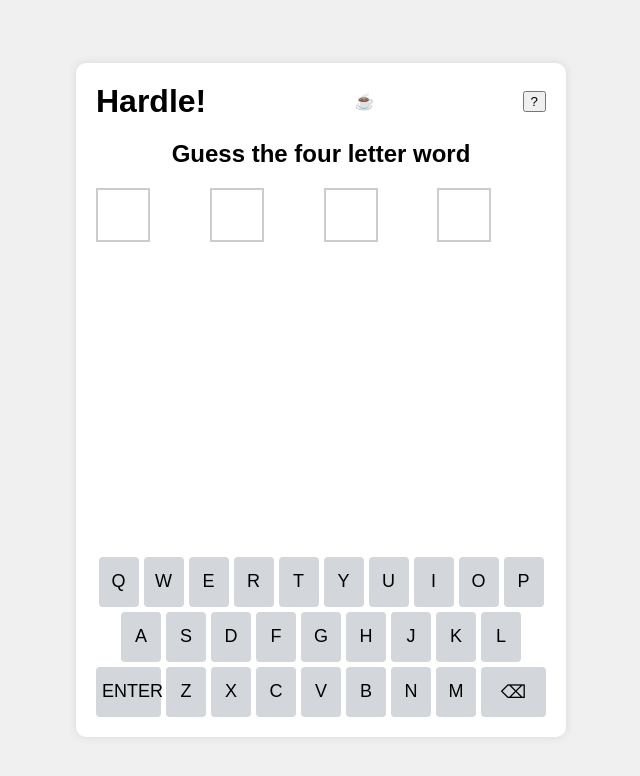
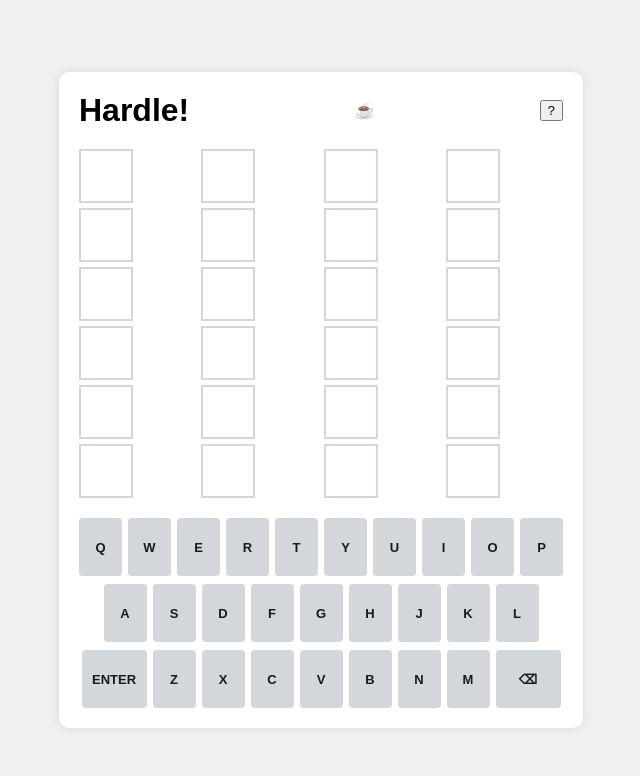
Before and after one commit to jamesdanielwhitford/deploy-test, a Flask app: page / in a window 1280 px wide. Shown: the top 776 px of the page, without its empty margins (319-959 px from the left). Run offline with Flask 3, Linux system fonts and the light colour scheme; some libraries are stand-ins or nearby versions.

Commit message:
pretty great UI setup

```diff
--- a/static/css/styles.css
+++ b/static/css/styles.css
@@ -40,69 +40,67 @@
   gap: 5px;
 }
 
-.letter-box {
+.guess-row > div {
   width: 50px;
   height: 50px;
-  border: 2px solid #ccc;
+  border: 2px solid #d3d6da;
   display: flex;
   justify-content: center;
   align-items: center;
   font-size: 24px;
   font-weight: bold;
+  text-transform: uppercase;
+  transition: background-color 0.3s, border-color 0.3s, color 0.3s;
+  cursor: pointer;
 }
 
-#currentGuess {
-  font-size: 24px;
-  margin-bottom: 10px;
+.guess-row > div.guessed {
+  border-color: #787c7e;
+}
+
+.guess-row > div.red {
+  background-color: #f28b82;
+}
+
+.guess-row > div.orange {
+  background-color: #fbbc04;
+}
+
+.guess-row > div.green {
+  background-color: #34a853;
+}
+
+.guess-row.correct > div {
+  background-color: #34a853;
+  border-color: #34a853;
+  color: white;
 }
 
 .keyboard {
   display: grid;
   grid-template-rows: repeat(3, 1fr);
-  gap: 5px;
+  gap: 8px;
 }
 
 .keyboard-row {
   display: flex;
   justify-content: center;
-  gap: 5px;
+  gap: 6px;
 }
 
-.letter-button {
-  width: 40px;
-  height: 50px;
-  font-size: 18px;
+.keyboard button {
+  width: 43px;
+  height: 58px;
+  font-size: 13px;
+  font-weight: bold;
   border: none;
+  border-radius: 4px;
   background-color: #d3d6da;
-  border-radius: 4px;
+  color: #1a1a1b;
   cursor: pointer;
+  text-transform: uppercase;
 }
 
-.letter-button[data-key="ENTER"],
-.letter-button[data-key="⌫"] {
+.keyboard button.wide-button {
   width: 65px;
 }
-
-.letter-button.correct {
-  background-color: #6aaa64;
-  color: white;
-}
-
-.letter-button.present {
-  background-color: #c9b458;
-  color: white;
-}
-
-.letter-button.absent {
-  background-color: #787c7e;
-  color: white;
-}
-
-#message {
-  margin-top: 10px;
-  font-weight: bold;
-}
-
-#guesses {
-  margin-top: 20px;
-}
--- a/static/js/hardle.js
+++ b/static/js/hardle.js
@@ -3,142 +3,113 @@
 function getDailyWord(words) {
   const seed = Math.floor(Date.now() / (24 * 60 * 60 * 1000));
   const rng = new Math.seedrandom(seed);
-  return words[Math.floor(rng() * words.length)];
+  return words[Math.floor(rng() * words.length)].toUpperCase();
 }
 
 let dailyWord = getDailyWord(words);
-let guessesRemaining = 8;
-let userGuesses = [];
+let guessesRemaining = 6;
 let currentGuess = '';
+let guessHistory = [];
+let gameOver = false;
 
-document.getElementById('word').textContent = dailyWord.replace(/./g, '*');
+const colors = ['', 'red', 'orange', 'green'];
 
-// Remove event listeners for the input field and guess button
-const input = document.getElementById('guessInput');
-input.style.display = 'none'; // Hide the input field
+document.addEventListener('DOMContentLoaded', () => {
+  const keyboard = document.querySelector('.keyboard');
+  const guessGrid = document.getElementById('guessGrid');
 
-const guessButton = document.getElementById('guessButton');
-guessButton.style.display = 'none'; // Hide the guess button
+  keyboard.addEventListener('click', handleKeyboardClick);
+  document.addEventListener('keydown', handleKeyPress);
+  guessGrid.addEventListener('click', handleGridClick);
 
-const alertRules = document.getElementById('rules');
-alertRules.addEventListener('click', (event) => {
-  alert(
-    `1. Every day, a new four-letter word is chosen for you to guess.\n2. You have eight chances to guess the word correctly before you lose the game.\n3. After each guess, you'll receive a score that indicates how many letters in your guess are also in the daily word.\n4. If the daily word contains a double letter, like "ball", and you guess a word that contains the same double letter, like "bell", then the double letter will be counted as two separate matches.\n5. Your previous guesses and scores will be displayed so you can keep track of your progress.`
-  );
-});
-
-// Add event listeners to the on-screen keyboard
-const letterButtons = document.querySelectorAll('.letter-button');
-letterButtons.forEach((button) => {
-  button.addEventListener('click', () => {
-    const letter = button.textContent.toLowerCase();
-    if (currentGuess.length < 4) {
-      currentGuess += letter;
-      updateCurrentGuessDisplay();
+  function handleKeyboardClick(e) {
+    if (e.target.matches('button')) {
+      const key = e.target.dataset.key;
+      handleInput(key);
     }
-  });
-});
-
-// Add event listener for the Enter key
-const enterButton = document.querySelector('.letter-button[data-key="ENTER"]');
-enterButton.addEventListener('click', () => {
-  if (currentGuess.length === 4) {
-    makeGuess(currentGuess);
-    currentGuess = '';
-    updateCurrentGuessDisplay();
-  }
-});
-
-// Add event listener for the Backspace key
-const backspaceButton = document.querySelector('.letter-button[data-key="⌫"]');
-backspaceButton.addEventListener('click', () => {
-  if (currentGuess.length > 0) {
-    currentGuess = currentGuess.slice(0, -1);
-    updateCurrentGuessDisplay();
-  }
-});
-
-function updateCurrentGuessDisplay() {
-  const currentGuessElement = document.getElementById('currentGuess');
-  currentGuessElement.textContent = currentGuess.padEnd(4, '_');
-}
-
-function makeGuess(guess) {
-  if (userGuesses.includes(guess)) {
-    document.getElementById('message').textContent = 'You already guessed that!';
-    return;
   }
 
-  userGuesses.push(guess);
-  updateGuessList();
-
-  if (guess === dailyWord) {
-    document.getElementById('message').textContent = `You win! You guessed the word in ${9 - guessesRemaining} guesses!`;
-    document.getElementById('message').style.color = 'green';
-    document.getElementById('word').textContent = dailyWord;
-    disableKeyboard();
-    return;
+  function handleKeyPress(e) {
+    if (e.key.match(/^[a-z]$/i)) {
+      handleInput(e.key.toUpperCase());
+    } else if (e.key === 'Enter') {
+      handleInput('ENTER');
+    } else if (e.key === 'Backspace') {
+      handleInput('BACKSPACE');
+    }
   }
 
-  guessesRemaining--;
-  document.getElementById('message').textContent = `Incorrect guess! ${guessesRemaining} guesses remaining.`;
-
-  if (guessesRemaining === 0) {
-    document.getElementById('word').textContent = dailyWord;
-    disableKeyboard();
+  function handleGridClick(e) {
+    if (e.target.matches('.guess-row > div') && e.target.textContent) {
+      toggleColor(e.target);
+    }
   }
 
-  updateKeyboardColors(guess);
-}
+  function handleInput(key) {
+    if (gameOver) return;
 
-function updateGuessList() {
-  let guessList = '';
-  for (let i = 0; i < userGuesses.length; i++) {
-    let guessText = userGuesses[i];
-    let guessScore = scoreGuess(guessText);
-    guessList += guessText + '(' + guessScore + ')\n';
-    if (i == 3) {
-      guessList += '<br/><br/>';
+    if (key === 'ENTER') {
+      if (currentGuess.length === 4) {
+        submitGuess();
+      }
+    } else if (key === 'BACKSPACE') {
+      currentGuess = currentGuess.slice(0, -1);
+    } else if (currentGuess.length < 4) {
+      currentGuess += key;
+    }
+    updateGrid();
+  }
+
+  function submitGuess() {
+    if (!words.includes(currentGuess.toLowerCase())) {
+      alert('Not in word list');
+      return;
+    }
+
+    const row = guessGrid.children[6 - guessesRemaining];
+
+    for (let i = 0; i < 4; i++) {
+      const cell = row.children[i];
+      cell.textContent = currentGuess[i];
+      cell.classList.add('guessed');
+    }
+
+    guessHistory.push(currentGuess);
+    guessesRemaining--;
+
+    if (currentGuess === dailyWord) {
+      gameOver = true;
+      row.classList.add('correct');
+      setTimeout(() => {
+        alert(`Congratulations! You guessed the word in ${6 - guessesRemaining} tries!`);
+      }, 300);
+    } else if (guessesRemaining === 0) {
+      gameOver = true;
+      setTimeout(() => {
+        alert(`Game over! The word was ${dailyWord}`);
+      }, 300);
+    }
+
+    currentGuess = '';
+  }
+
+  function updateGrid() {
+    const row = guessGrid.children[6 - guessesRemaining];
+    for (let i = 0; i < 4; i++) {
+      const cell = row.children[i];
+      cell.textContent = currentGuess[i] || '';
     }
   }
-  document.getElementById('guesses').innerHTML = guessList;
-}
 
-function disableKeyboard() {
-  letterButtons.forEach((button) => {
-    button.disabled = true;
-  });
-}
+  function toggleColor(cell) {
+    if (!cell.classList.contains('guessed')) return;
 
-function scoreGuess(guess) {
-  let score = 0;
-  let unmatchedLetters = dailyWord.split('');
-  for (let i = 0; i < guess.length; i++) {
-    let letterIndex = unmatchedLetters.indexOf(guess[i]);
-    if (letterIndex >= 0) {
-      score++;
-      unmatchedLetters.splice(letterIndex, 1);
-    }
+    let currentColorIndex = colors.indexOf(cell.dataset.color || '');
+    let nextColorIndex = (currentColorIndex + 1) % colors.length;
+
+    cell.dataset.color = colors[nextColorIndex];
+    cell.className = 'guessed ' + colors[nextColorIndex];
   }
-  return score;
-}
 
-function updateKeyboardColors(guess) {
-  const dailyWordLetters = dailyWord.split('');
-
-  for (let i = 0; i < guess.length; i++) {
-    const letter = guess[i];
-    const button = document.querySelector(`.letter-button[data-key="${letter.toUpperCase()}"]`);
-
-    if (dailyWord[i] === letter) {
-      button.classList.add('correct');
-    } else if (dailyWordLetters.includes(letter)) {
-      button.classList.add('present');
-    } else {
-      button.classList.add('absent');
-    }
-  }
-}
-
-// Initialize the current guess display
-updateCurrentGuessDisplay();
+  console.log("Today's word (for debugging):", dailyWord);
+});
--- a/templates/hardle.html
+++ b/templates/hardle.html
@@ -14,61 +14,54 @@
             <button id="rules">?</button>
         </div>
 
-        <h2>Guess the four letter word</h2>
-
         <div id="guessGrid">
-            <!-- Add 6 rows of 4 letter placeholders -->
-            <div class="guess-row">
-                <div class="letter-box"></div>
-                <div class="letter-box"></div>
-                <div class="letter-box"></div>
-                <div class="letter-box"></div>
-            </div>
-            <!-- Repeat for a total of 6 rows -->
+            <div class="guess-row"><div></div><div></div><div></div><div></div></div>
+            <div class="guess-row"><div></div><div></div><div></div><div></div></div>
+            <div class="guess-row"><div></div><div></div><div></div><div></div></div>
+            <div class="guess-row"><div></div><div></div><div></div><div></div></div>
+            <div class="guess-row"><div></div><div></div><div></div><div></div></div>
+            <div class="guess-row"><div></div><div></div><div></div><div></div></div>
         </div>
-
-        <div id="currentGuess"></div>
-        <div id="message"></div>
-        <div id="guesses"></div>
 
         <div class="keyboard">
             <div class="keyboard-row">
-                <button class="letter-button" data-key="Q">Q</button>
-                <button class="letter-button" data-key="W">W</button>
-                <button class="letter-button" data-key="E">E</button>
-                <button class="letter-button" data-key="R">R</button>
-                <button class="letter-button" data-key="T">T</button>
-                <button class="letter-button" data-key="Y">Y</button>
-                <button class="letter-button" data-key="U">U</button>
-                <button class="letter-button" data-key="I">I</button>
-                <button class="letter-button" data-key="O">O</button>
-                <button class="letter-button" data-key="P">P</button>
+                <button data-key="Q">Q</button>
+                <button data-key="W">W</button>
+                <button data-key="E">E</button>
+                <button data-key="R">R</button>
+                <button data-key="T">T</button>
+                <button data-key="Y">Y</button>
+                <button data-key="U">U</button>
+                <button data-key="I">I</button>
+                <button data-key="O">O</button>
+                <button data-key="P">P</button>
             </div>
             <div class="keyboard-row">
-                <button class="letter-button" data-key="A">A</button>
-                <button class="letter-button" data-key="S">S</button>
-                <button class="letter-button" data-key="D">D</button>
-                <button class="letter-button" data-key="F">F</button>
-                <button class="letter-button" data-key="G">G</button>
-                <button class="letter-button" data-key="H">H</button>
-                <button class="letter-button" data-key="J">J</button>
-                <button class="letter-button" data-key="K">K</button>
-                <button class="letter-button" data-key="L">L</button>
+                <button data-key="A">A</button>
+                <button data-key="S">S</button>
+                <button data-key="D">D</button>
+                <button data-key="F">F</button>
+                <button data-key="G">G</button>
+                <button data-key="H">H</button>
+                <button data-key="J">J</button>
+                <button data-key="K">K</button>
+                <button data-key="L">L</button>
             </div>
             <div class="keyboard-row">
-                <button class="letter-button" data-key="ENTER">ENTER</button>
-                <button class="letter-button" data-key="Z">Z</button>
-                <button class="letter-button" data-key="X">X</button>
-                <button class="letter-button" data-key="C">C</button>
-                <button class="letter-button" data-key="V">V</button>
-                <button class="letter-button" data-key="B">B</button>
-                <button class="letter-button" data-key="N">N</button>
-                <button class="letter-button" data-key="M">M</button>
-                <button class="letter-button" data-key="⌫">⌫</button>
+                <button data-key="ENTER" class="wide-button">ENTER</button>
+                <button data-key="Z">Z</button>
+                <button data-key="X">X</button>
+                <button data-key="C">C</button>
+                <button data-key="V">V</button>
+                <button data-key="B">B</button>
+                <button data-key="N">N</button>
+                <button data-key="M">M</button>
+                <button data-key="BACKSPACE" class="wide-button">⌫</button>
             </div>
         </div>
     </div>
 
+    <script src="https://cdnjs.cloudflare.com/ajax/libs/seedrandom/3.0.5/seedrandom.min.js"></script>
     <script type="module" src="/static/js/hardle.js"></script>
 </body>
 </html>
```
